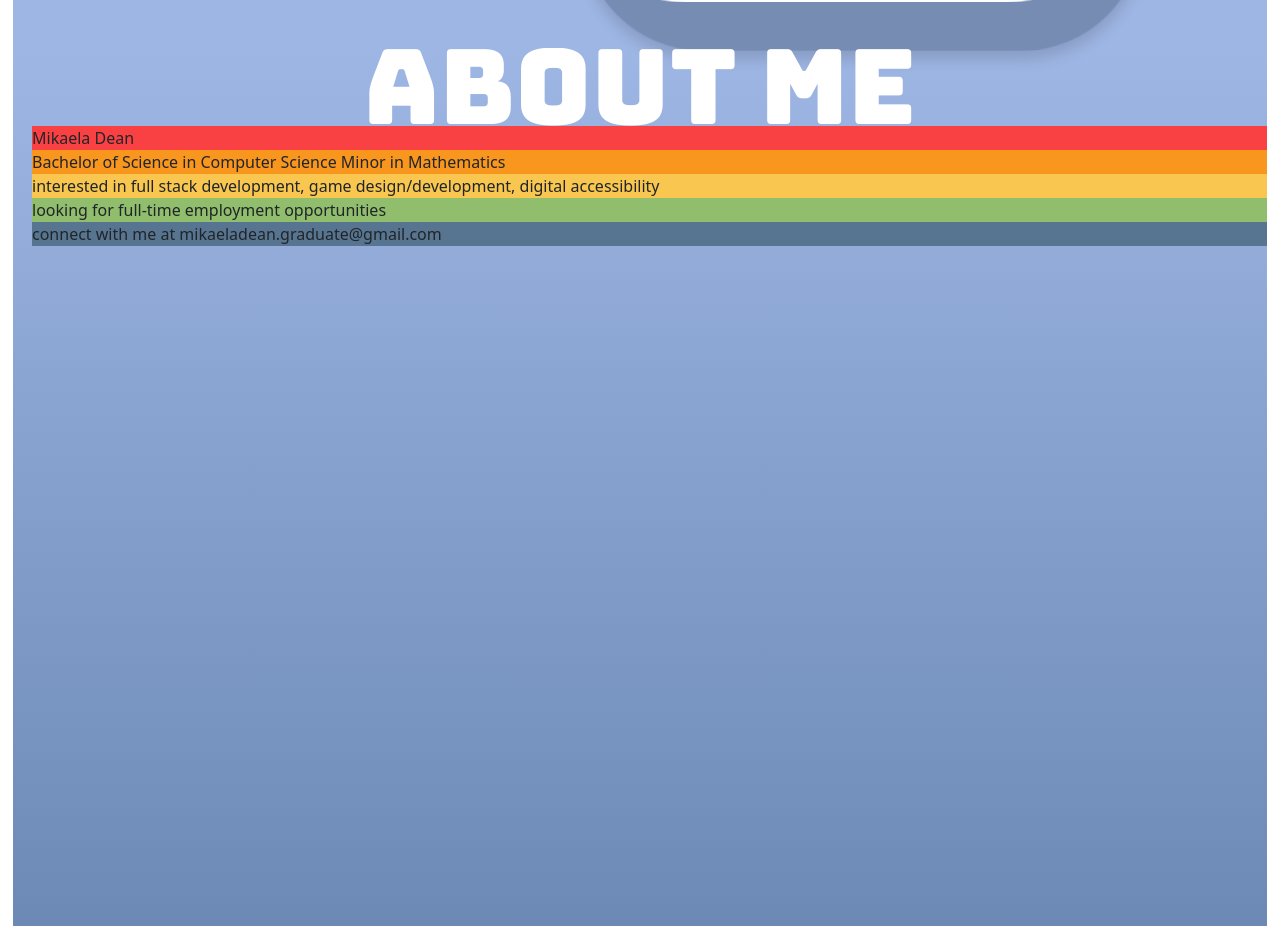
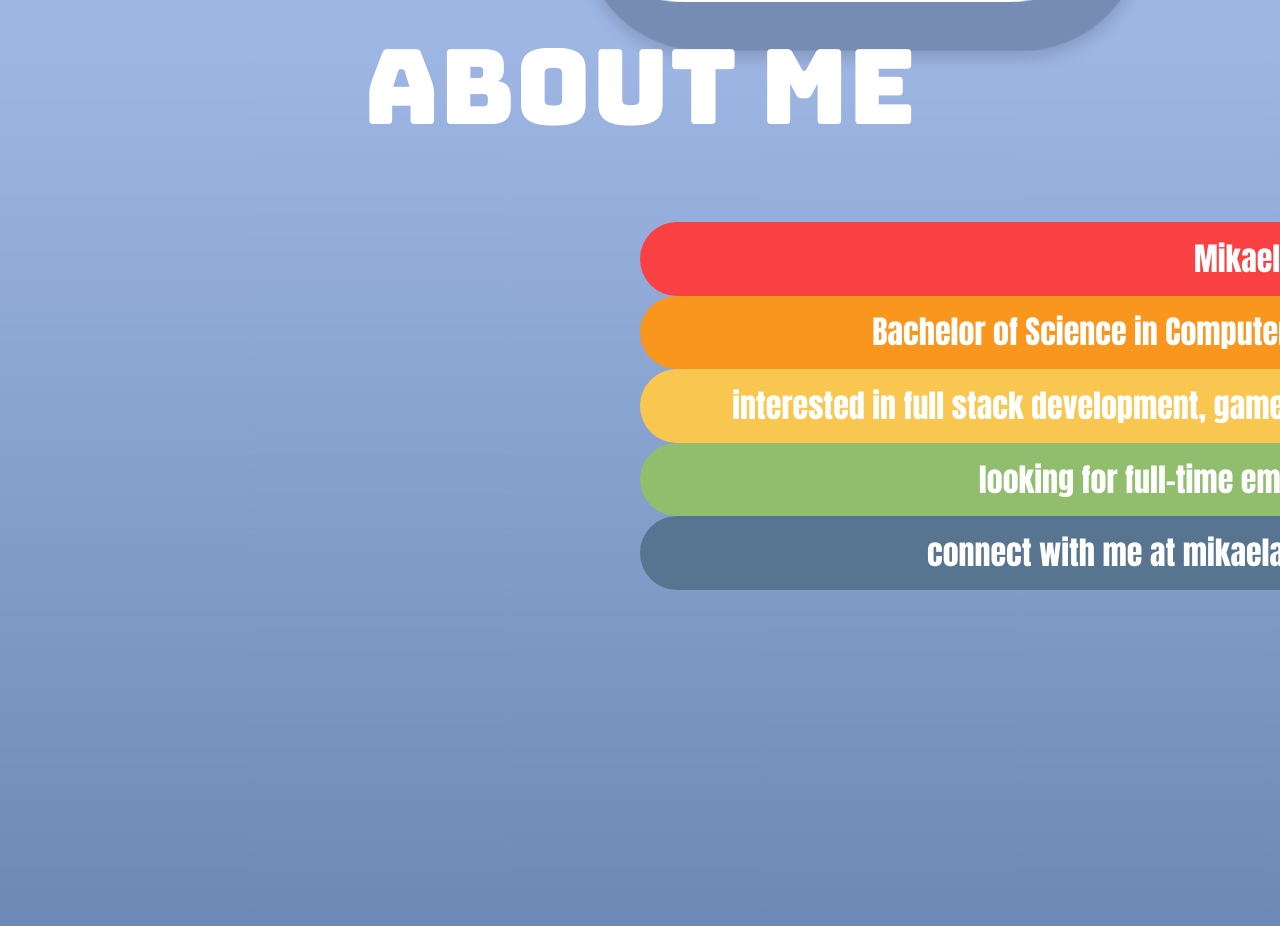
Before and after one commit to mikalooloo/mikalooloo.github.io, a React (Create React App) app in the folder mikaplugins/: page /#/ in a window 1280 px wide. Shown: the part 2160-3086 px from the top of the page. Built offline with nearby package versions, Linux system fonts and the light colour scheme.

Commit message:
Added parallax rainbow scrolling

```diff
--- a/mikaplugins/src/components/rl/rl-home.css
+++ b/mikaplugins/src/components/rl/rl-home.css
@@ -5,7 +5,7 @@
   display: flex;
   overflow: hidden;
   justify-content: center;
-  min-width: 98vw;
+  min-width: 100%;
 }
 
 .sky-sunset {
@@ -213,48 +213,50 @@
   transition-duration: 0.3s;
 }
 
-.rainbow.pastel list-group {
+.rainbow.pastel {
   text-align: center;
   font-family: "Anton";
   color: rgb(255, 255, 255);
   font-size: 200%;
 }
-.rainbow.pastel ul li {
-  list-style: none;
+.rainbow.pastel div {
+  padding-top: 1%;
+  padding-bottom: 1%;
+  border-radius: 40px;
 }
 
-.rainbow.pastel ul li:nth-child(1) {
+.rainbow.pastel div:nth-child(1) {
   background-color: #f94144;
 }
-.rainbow.pastel ul li:nth-child(1):hover {
+.rainbow.pastel div:nth-child(1):hover {
   background-color: #f71013;
 }
 
-.rainbow.pastel ul li:nth-child(2) {
+.rainbow.pastel div:nth-child(2) {
   background-color: #f8961e;
 }
-.rainbow.pastel ul li:nth-child(2):hover {
+.rainbow.pastel div:nth-child(2):hover {
   background-color: #dc7c07;
 }
 
-.rainbow.pastel ul li:nth-child(3) {
+.rainbow.pastel div:nth-child(3) {
   background-color: #f9c74f;
 }
-.rainbow.pastel ul li:nth-child(3):hover {
+.rainbow.pastel div:nth-child(3):hover {
   background-color: #f7b71e;
 }
 
-.rainbow.pastel ul li:nth-child(4) {
+.rainbow.pastel div:nth-child(4) {
   background-color: #90be6d;
 }
-.rainbow.pastel ul li:nth-child(4):hover {
+.rainbow.pastel div:nth-child(4):hover {
   background-color: #76ac4c;
 }
 
-.rainbow.pastel ul li:nth-child(5) {
+.rainbow.pastel div:nth-child(5) {
   background-color: #577590;
 }
-.rainbow.pastel ul li:nth-child(5):hover {
+.rainbow.pastel div:nth-child(5):hover {
   background-color: #445b70;
 }
 
--- a/mikaplugins/src/components/rl/rl-home.js
+++ b/mikaplugins/src/components/rl/rl-home.js
@@ -142,32 +142,33 @@ export default function RLHome(props) {
 
                 {/* CENTER TEXT BOX: ABOUT ME */}
                 <Stack>
-                    <div className="textBox mx-auto" style={{ }}>
+                    <div className="textBox mx-auto">
                         ABOUT ME
                         </div>
 
                     {/* RAINBOW: ABOUT ME */}
 
-                    <Parallax>
-                        <div className="rainbow pastel">
-                            <ul>
-                                <li>
+                    <Parallax
+                            translateX={[-50,50]}
+                    >
+                        <div className="rainbow pastel" style={{"marginTop":"12vh"}}>
+                                <div>
+
                                 Mikaela Dean
-                                </li>
-                                <li>
+                            </div>
+                            <div>
                                 Bachelor of Science in Computer Science
                                 Minor in Mathematics
-                                </li>
-                                <li>
+                            </div>
+                            <div>
                                 interested in full stack development, game design/development, digital accessibility
-                                </li>
-                                <li>
+                            </div>
+                            <div>
                                 looking for full-time employment opportunities
-                                </li>
-                                <li>
+                            </div>
+                            <div>
                                 connect with me at mikaeladean.graduate@gmail.com
-                                </li>
-                            </ul>
+                            </div>
                         </div>
                     </Parallax>
                 </Stack>
```
Lines whose indentation alone changed are shown as unchanged.
